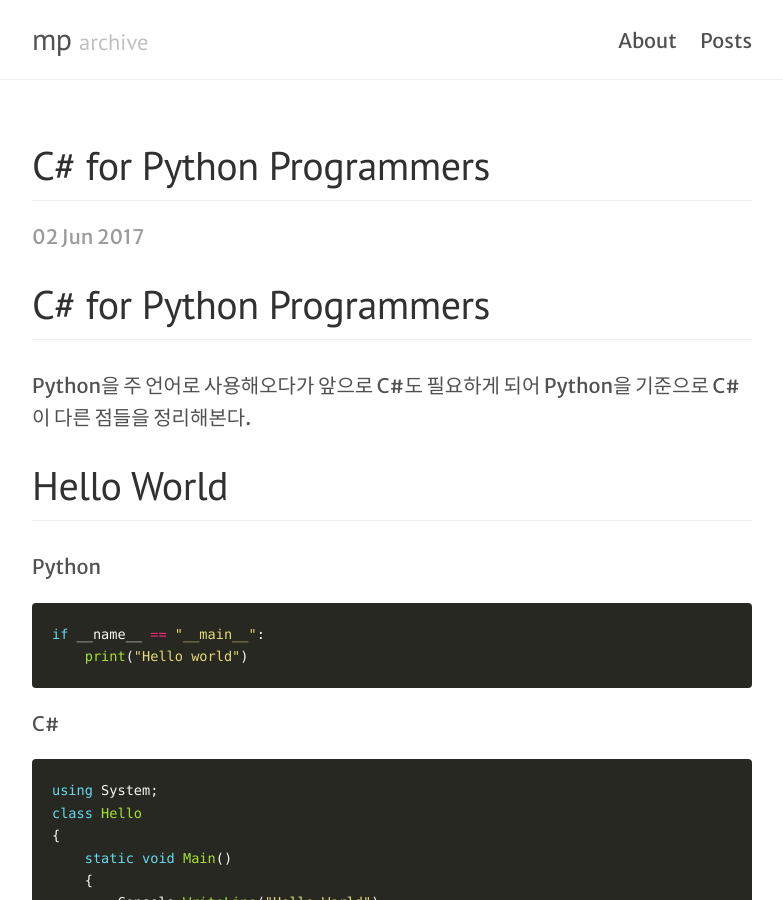
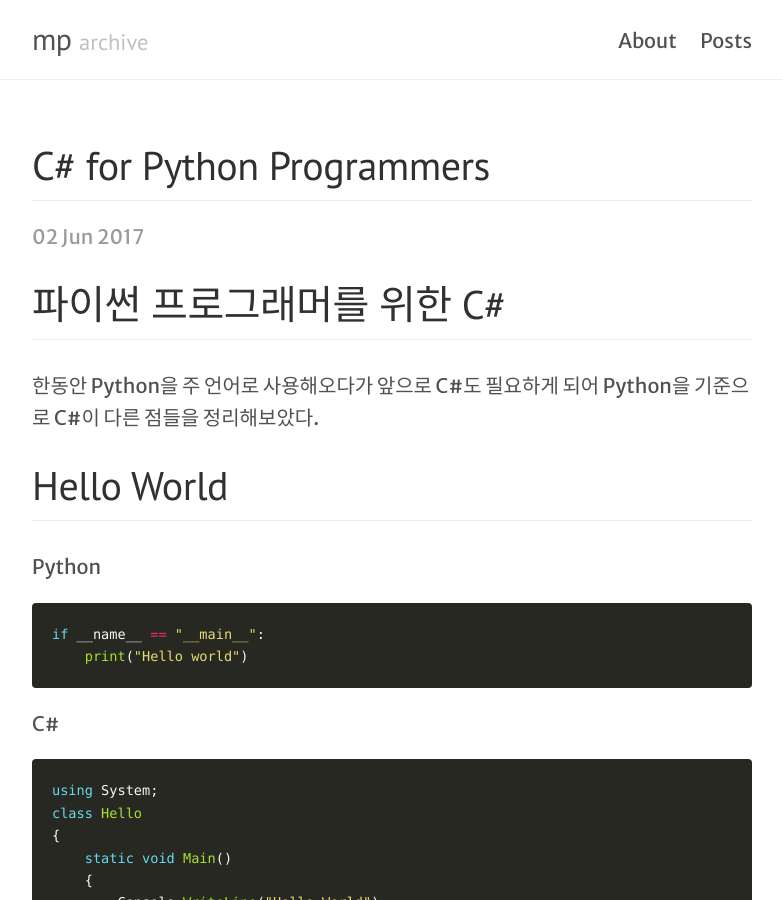
Before and after one commit to mnpk/mnpk.github.io, a Jekyll site: the page built from _posts/2017-06-02-csharp-for-python-programmers.md, in a window 1280 px wide and 900 px high. Shown: the whole window, without its empty margins (248-1031 px from the left). Built offline with Jekyll 4.4.1, drawn with Linux system fonts in a browser that asks for light colours.

Commit message:
Update 2017-06-02-csharp-for-python-programmers.md

```diff
--- a/_posts/2017-06-02-csharp-for-python-programmers.md
+++ b/_posts/2017-06-02-csharp-for-python-programmers.md
@@ -3,8 +3,9 @@
 title: C# for Python Programmers
 ---
 
-# C# for Python Programmers
-Python을 주 언어로 사용해오다가 앞으로 C#도 필요하게 되어 Python을 기준으로 C#이 다른 점들을 정리해본다.
+# 파이썬 프로그래머를 위한 C#
+
+한동안 Python을 주 언어로 사용해오다가 앞으로 C#도 필요하게 되어 Python을 기준으로 C#이 다른 점들을 정리해보았다.
 
 
 # Hello World
```
